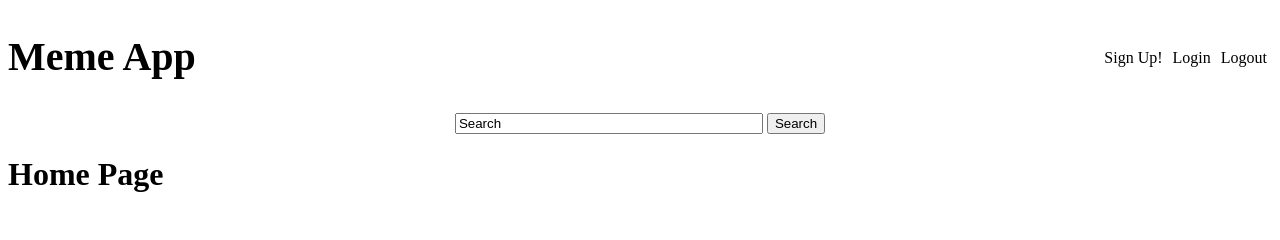
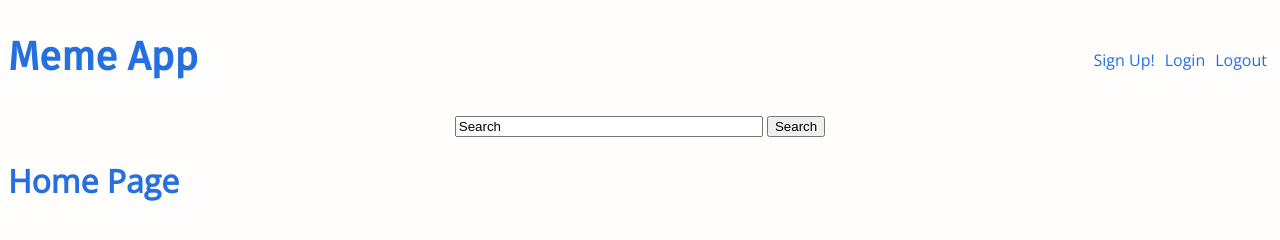
Before and after one commit to NevadaKiran/meme-app, a website: page public/index.html in a window 1280 px wide. Drawn offline with nearby package versions, Linux system fonts and the light colour scheme; some packages are replaced by stand-ins of ours.

Commit message:
updated body styling

```diff
--- a/public/css/styles.css
+++ b/public/css/styles.css
@@ -1,6 +1,15 @@
+/*General Styling*/
+body {
+  background-color: #FFFEFD;
+  color: #256FE0;
+  font-family: 'Open Sans', sans-serif;
+}
+
+
 /*Nav Bar*/
 nav h1 {
   font-size: 2.5em;
+  font-family: 'Fira Sans', sans-serif;
 }
 
 ul {
--- a/public/index.html
+++ b/public/index.html
@@ -7,6 +7,7 @@
     <script src="https://cdnjs.cloudflare.com/ajax/libs/angular-ui-router/0.2.15/angular-ui-router.js"></script>
     <script src="/scripts/router.js"></script>
     <script src="/scripts/app.js"></script>
+    <link href="https://fonts.googleapis.com/css?family=Fira+Sans|Open+Sans" rel="stylesheet">
     <link rel="stylesheet" href="css/styles.css">
   </head>
   <body ng-controller="HomeController as home">
```
